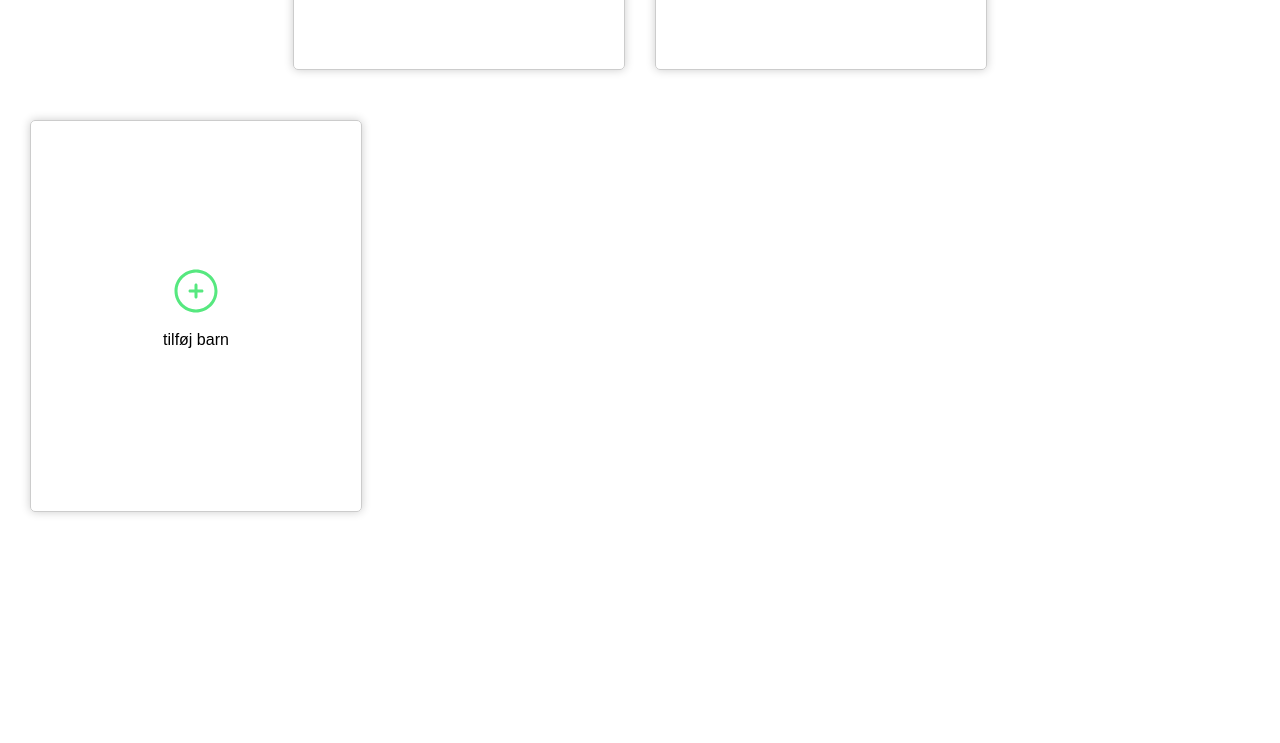
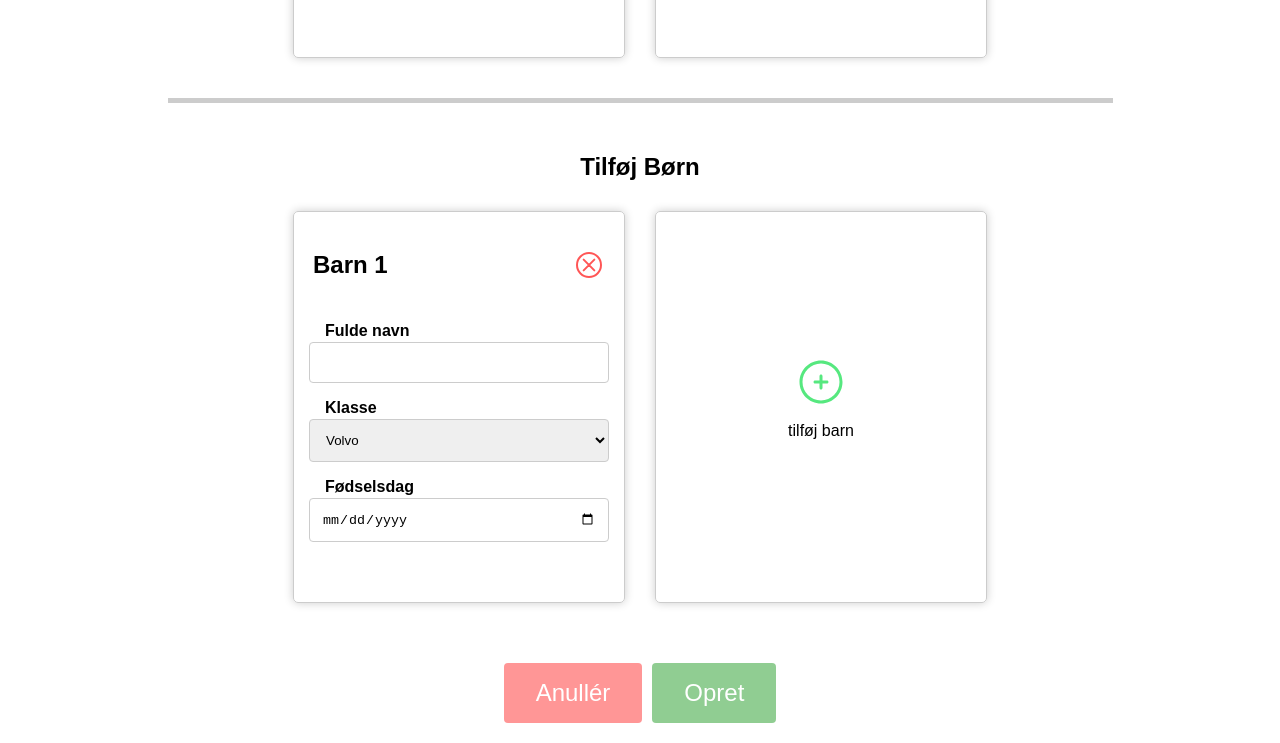
Before and after one commit to mikkelon/quickcheck-olf, a website: page client/src/createParent/index.html in a window 1280 px wide. Shown: the part 516-1259 px from the top of the page. Before the commit the page ends 1038 px from the top, so only its background shows below. Drawn offline with Linux system fonts and the light colour scheme; a web font is replaced by a local one.

Commit message:
Done deal with html and css

```diff
--- a/client/src/createParent/components/child.html
+++ b/client/src/createParent/components/child.html
@@ -1,5 +1,12 @@
 <div class="container">
-    <h2>Barn 1</h2>
+    <div class="container-header">
+        <h2>Barn 1</h2>
+        <svg class="delete" width="32px" height="32px" viewBox="0 0 24 24" fill="none" xmlns="http://www.w3.org/2000/svg">
+            <path
+                d="M16 8L8 16M8.00001 8L16 16M21 12C21 16.9706 16.9706 21 12 21C7.02944 21 3 16.9706 3 12C3 7.02944 7.02944 3 12 3C16.9706 3 21 7.02944 21 12Z"
+                stroke="#FF5656" stroke-width="1.5" stroke-linecap="round" stroke-linejoin="round" />
+        </svg>
+    </div>
     <div class="forms-container">
         <div class="form-container">
             <label class="forms-label">Fulde navn</label>
@@ -8,14 +15,12 @@
 
         <div class="form-container">
             <label class="forms-label">Klasse</label>
-            <div class="dropdown">
-                <button class="dropbtn">Dropdown</button>
-                <div class="dropdown-content">
-                  <a href="#">Link 1</a>
-                  <a href="#">Link 2</a>
-                  <a href="#">Link 3</a>
-                </div>
-              </div>
+            <select class="forms-input" name="grade" id="grade">
+                <option value="volvo">Volvo</option>
+                <option value="saab">Saab</option>
+                <option value="mercedes">Mercedes</option>
+                <option value="audi">Audi</option>
+            </select>
         </div>
 
         <div class="form-container">
--- a/client/src/createParent/components/parent.html
+++ b/client/src/createParent/components/parent.html
@@ -1,5 +1,12 @@
 <div class="container">
-    <h2>Forælder 1</h2>
+    <div class="container-header">
+        <h2>Forælder 1</h2>
+        <svg class="delete" width="32px" height="32px" viewBox="0 0 24 24" fill="none" xmlns="http://www.w3.org/2000/svg">
+            <path
+                d="M16 8L8 16M8.00001 8L16 16M21 12C21 16.9706 16.9706 21 12 21C7.02944 21 3 16.9706 3 12C3 7.02944 7.02944 3 12 3C16.9706 3 21 7.02944 21 12Z"
+                stroke="#FF5656" stroke-width="1.5" stroke-linecap="round" stroke-linejoin="round" />
+        </svg>
+    </div>
     <div class="forms-container">
         <div class="form-container">
             <label class="forms-label">Fulde navn</label>
--- a/client/src/createParent/index.html
+++ b/client/src/createParent/index.html
@@ -29,16 +29,27 @@
         <button class="logout">Log ud</button>
     </div>
 
-    <h1>Opret Forældre</h1>
 
-    <div class="parents-section">
-        <div id="parents">
-        </div>
-        <!-- <div id="createBtn" /> -->
+    <div class="sectionsContainer">
+        <section>
+            <h1>Opret Forældre</h1>
+            <div id="parents" class="nodeContainer">
+            </div>
+            <!-- <div id="createBtn" /> -->
+        </section>
+
+        <div class="horizontal-line"></div>
+
+        <section>
+            <h1>Tilføj Børn</h1>
+            <div id="children" class="nodeContainer"></div>
+        </section>
     </div>
-    <div class="horizontal-line"></div>
-    <div class="children-section">
-        <div id="children"></div>
+
+    <div class="btn-container">
+        <button id="cancel" class="btn">Anullér</button>
+        <button id="submit" class="btn">Opret</button>
     </div>
 </body>
+
 </html>
--- a/client/src/createParent/javascript/gui.js
+++ b/client/src/createParent/javascript/gui.js
@@ -9,7 +9,7 @@ var createChildButtonFile = "components/createChildButton.html";
 var childrenFile = "components/child.html";
 
 var parentForms = 1;
-var childForms = 0;
+var childForms = 1;
 
 function loadParents() {
   parentsContainer.innerHTML = "";
--- a/client/src/createParent/styles.css
+++ b/client/src/createParent/styles.css
@@ -17,15 +17,15 @@ body>h1 {
     text-align: center;
 }
 
-.parents-section {
+section {
     padding: 30px;
     display: flex;
-    flex-direction: row;
+    flex-direction: column;
     justify-content: center;
     align-items: center;
 }
 
-#parents {
+.nodeContainer {
     display: flex;
     flex-direction: row;
     justify-content: center;
@@ -76,3 +76,64 @@ button {
     border-radius: 4px;
     cursor: pointer;
 }
+
+.sectionsContainer {
+    display: flex;
+    flex-direction: column;
+    justify-content: center;
+    align-items: center;
+}
+
+.horizontal-line {
+    border-top: 5px solid #ccc;
+    width: 75%;
+    /* margin: 0px 10px 0px 10px; */
+}
+
+.container-header {
+    display: flex;
+    justify-content: space-between;
+    align-items: center;
+    padding: 4px;
+}
+
+.btn-container {
+    display: flex;
+    justify-content: center;
+    align-items: center;
+    padding: 20px;
+    gap: 10px;
+}
+
+.btn {
+    display: flex;
+    justify-content: center;
+    align-items: center;
+    padding: 16px 32px;
+    /* background-color: #4CAF50; */
+    font-size: x-large;
+}
+
+#cancel{
+    background-color: #ff56569e;
+}
+
+#submit{
+    background-color: #4CAF509e;
+}
+
+#cancel:hover {
+    cursor: pointer;
+    background-color: #ff5656;
+}
+
+#submit:hover {
+    cursor: pointer;
+    background-color: #4CAF50;
+}
+
+.delete:hover {
+    background-color: #ff565653;
+    cursor: pointer;
+    border-radius: 4px;
+}
--- a/client/src/global.styles.css
+++ b/client/src/global.styles.css
@@ -27,9 +27,3 @@
     font-weight: bold;
     margin-left: 1rem;
 }
-
-.vertical-line {
-    border-left: 5px solid #ccc;
-    height: 100%;
-    margin: 0px 10px 0px 10px;
-}
```
